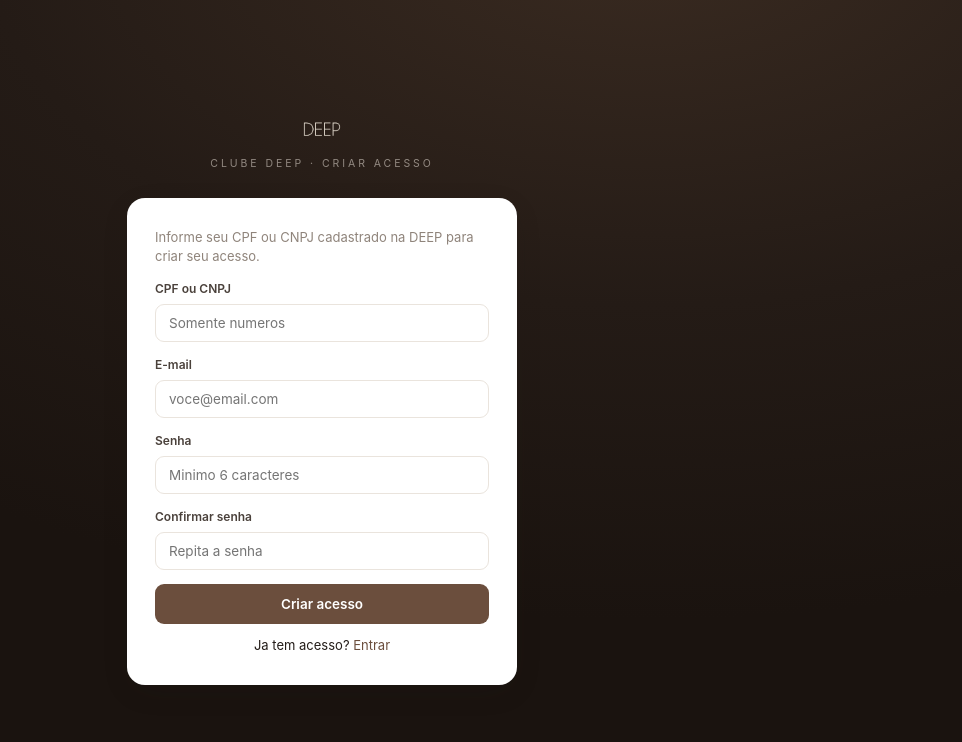
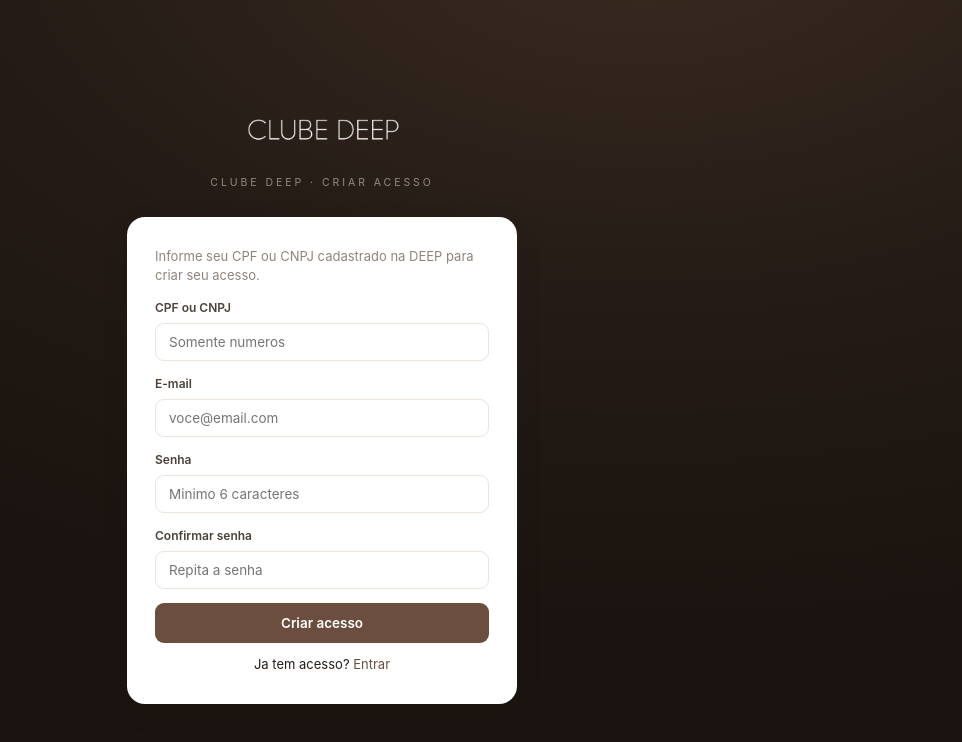
Before and after one commit to Gabriel-oliveiira/clubedeep, a Next.js app: page /cadastro in a window 1280 px wide. Shown: the top 742 px of the page, without its empty margins (318-1280 px from the left). Built offline with nearby package versions, Linux system fonts and the light colour scheme.

Commit message:
Nova logo CLUBE DEEP + ajuste de tamanhos

```diff
--- a/app/globals.css
+++ b/app/globals.css
@@ -20,7 +20,7 @@
 .shell{display:flex;min-height:100vh}
 .sidebar{width:var(--sidebar-w);flex-shrink:0;background:linear-gradient(180deg,var(--brand-deep) 0%,var(--brand-deeper) 100%);color:#e9e2d8;display:flex;flex-direction:column;position:sticky;top:0;height:100vh}
 .sidebar .logo{padding:26px 22px 20px;border-bottom:1px solid rgba(233,226,216,.08)}
-.sidebar .logo img{width:112px;display:block}
+.sidebar .logo img{width:150px;display:block}
 .sidebar .logo small{display:block;margin-top:6px;font-size:10px;letter-spacing:.22em;text-transform:uppercase;color:rgba(233,226,216,.45)}
 .sidebar nav{padding:14px 12px;display:flex;flex-direction:column;gap:2px;flex:1}
 .sidebar nav .sec{font-size:10px;letter-spacing:.18em;text-transform:uppercase;color:rgba(233,226,216,.35);padding:14px 12px 6px}
@@ -45,7 +45,7 @@
 @media(max-width:880px){
   .cli-shell{display:block}
   .cli-shell .m-top{display:flex;align-items:center;gap:14px;background:var(--brand-deep);color:#e9e2d8;padding:0 14px;height:56px;position:sticky;top:0;z-index:40}
-  .cli-shell .m-top img{height:26px;width:auto;display:block}
+  .cli-shell .m-top img{width:118px;height:auto;display:block}
   .cli-shell .m-overlay{display:block;position:fixed;inset:0;background:rgba(0,0,0,.45);z-index:50}
   .sidebar.cli{position:fixed;left:0;top:0;height:100vh;z-index:60;transform:translateX(-100%);transition:transform .25s ease;box-shadow:0 0 40px rgba(0,0,0,.35)}
   .sidebar.cli.aberto{transform:translateX(0)}
@@ -137,7 +137,7 @@
 .login-wrap{min-height:100vh;display:flex;align-items:center;justify-content:center;background:radial-gradient(1200px 700px at 75% -10%,#3a2b21 0%,var(--brand-deep) 55%,var(--brand-deeper) 100%);padding:20px}
 .login-box{width:390px;max-width:94vw}
 .login-logo{text-align:center;margin-bottom:26px}
-.login-logo img{width:130px}
+.login-logo img{width:200px}
 .login-logo small{display:block;margin-top:8px;font-size:10.5px;letter-spacing:.28em;text-transform:uppercase;color:rgba(233,226,216,.55)}
 .login-card{background:var(--card);border-radius:18px;padding:30px 28px;box-shadow:var(--shadow-lg)}
 .tabs{display:flex;gap:6px;margin-bottom:20px;background:#f2ece5;padding:4px;border-radius:11px}
@@ -157,7 +157,7 @@
 /* topbar simples (area da loja) */
 .topbar{background:var(--brand-deep);color:#e9e2d8;padding:0 22px;display:flex;align-items:center;height:62px}
 .topbar-in{max-width:1050px;width:100%;margin:0 auto;display:flex;align-items:center;justify-content:space-between}
-.topbar img{height:30px;width:auto;display:block}
+.topbar img{width:130px;height:auto;display:block}
 .topbar .nav{display:flex;align-items:center;gap:16px;font-size:13px}
 .topbar .nav a{opacity:.85}
 .topbar .nav a:hover{opacity:1}
```
Also changed, not shown: public/deep-logo.png.
